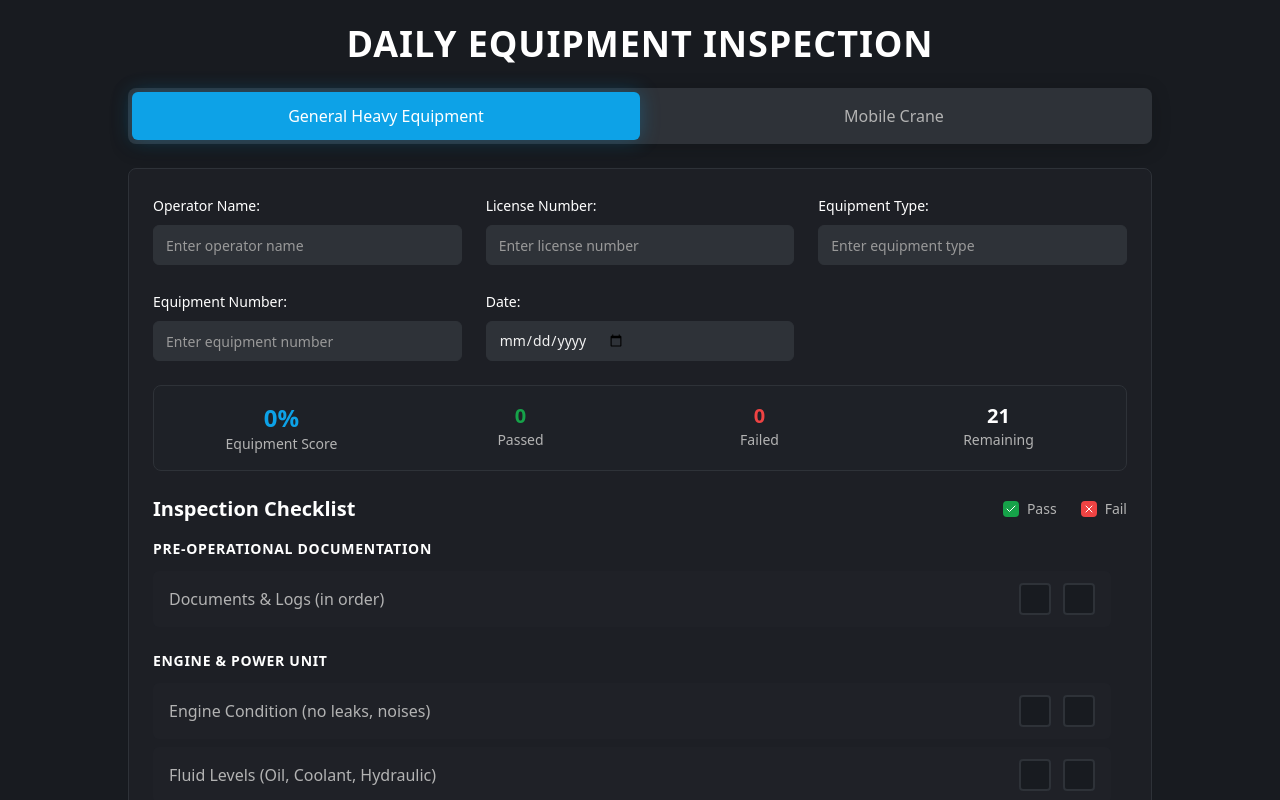
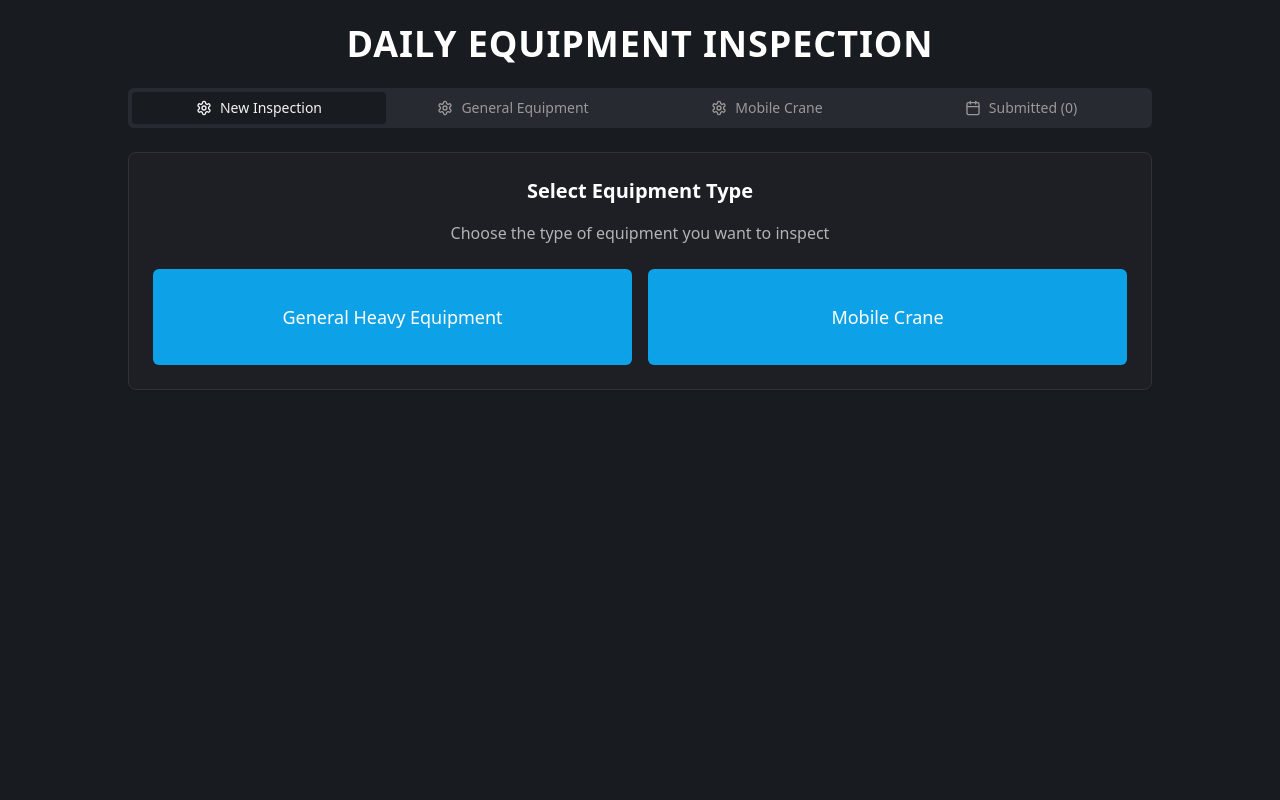
Before and after one commit to s6ft256/rig-inspect-ui, a React (Vite) app: page / in a window 1280 px wide. Shown: the top 800 px of the page. Built offline with nearby package versions, Linux system fonts and the light colour scheme.

Commit message:
Add submitted checklist tab
Add a new tab to the navigation for viewing submitted checklists.

```diff
--- a/src/components/equipment-checklist.tsx
+++ b/src/components/equipment-checklist.tsx
@@ -4,8 +4,9 @@ import { Input } from "@/components/ui/input";
 import { Label } from "@/components/ui/label";
 import { Button } from "@/components/ui/button";
 import { ScrollArea } from "@/components/ui/scroll-area";
+import { Tabs, TabsContent, TabsList, TabsTrigger } from "@/components/ui/tabs";
 import { useToast } from "@/hooks/use-toast";
-import { Check, X } from "lucide-react";
+import { Check, X, Calendar, User, Settings } from "lucide-react";
 
 type EquipmentType = "general" | "crane";
 type CheckStatus = "unchecked" | "passed" | "failed";
@@ -19,6 +20,22 @@ interface ChecklistItem {
 interface ChecklistCategory {
   title: string;
   items: ChecklistItem[];
+}
+
+interface SubmittedChecklist {
+  id: string;
+  operatorName: string;
+  licenseNumber: string;
+  equipmentType: string;
+  equipmentNumber: string;
+  date: string;
+  checklistType: "general" | "crane";
+  score: number;
+  passedItems: number;
+  failedItems: number;
+  totalItems: number;
+  categories: ChecklistCategory[];
+  submittedAt: string;
 }
 
 const generalEquipmentChecklist: ChecklistCategory[] = [
@@ -150,6 +167,7 @@ export default function EquipmentChecklist() {
   const [date, setDate] = useState("");
   const [generalChecklist, setGeneralChecklist] = useState(generalEquipmentChecklist);
   const [craneChecklistState, setCraneChecklistState] = useState(craneChecklist);
+  const [submittedChecklists, setSubmittedChecklists] = useState<SubmittedChecklist[]>([]);
   const { toast } = useToast();
 
   const currentChecklist = activeTab === "general" ? generalChecklist : craneChecklistState;
@@ -187,6 +205,41 @@ export default function EquipmentChecklist() {
 
     const { passedItems, failedItems, totalItems, score } = calculateScore();
 
+    // Create submitted checklist record
+    const submittedChecklist: SubmittedChecklist = {
+      id: Date.now().toString(),
+      operatorName,
+      licenseNumber,
+      equipmentType,
+      equipmentNumber,
+      date,
+      checklistType: activeTab,
+      score,
+      passedItems,
+      failedItems,
+      totalItems,
+      categories: currentChecklist,
+      submittedAt: new Date().toISOString()
+    };
+
+    // Add to submitted checklists
+    setSubmittedChecklists(prev => [submittedChecklist, ...prev]);
+
+    // Reset form
+    setEquipmentNumber("");
+    setOperatorName("");
+    setLicenseNumber("");
+    setEquipmentType("");
+    setDate("");
+    setGeneralChecklist(generalEquipmentChecklist.map(category => ({
+      ...category,
+      items: category.items.map(item => ({ ...item, status: "unchecked" as CheckStatus }))
+    })));
+    setCraneChecklistState(craneChecklist.map(category => ({
+      ...category,
+      items: category.items.map(item => ({ ...item, status: "unchecked" as CheckStatus }))
+    })));
+
     toast({
       title: "Report Submitted",
       description: `Inspection complete: ${passedItems} passed, ${failedItems} failed, ${totalItems - passedItems - failedItems} unchecked. Score: ${score}%`,
@@ -203,31 +256,151 @@ export default function EquipmentChecklist() {
           </h1>
         </div>
 
-        {/* Tab Navigation */}
-        <div className="flex mb-6 bg-secondary rounded-lg p-1 shadow-soft">
-          <button
+        <Tabs defaultValue="new-inspection" className="w-full">
+          <TabsList className="grid w-full grid-cols-4 mb-6">
+            <TabsTrigger value="new-inspection" className="flex items-center gap-2">
+              <Settings className="w-4 h-4" />
+              New Inspection
+            </TabsTrigger>
+            <TabsTrigger value="general" className="flex items-center gap-2">
+              <Settings className="w-4 h-4" />
+              General Equipment
+            </TabsTrigger>
+            <TabsTrigger value="crane" className="flex items-center gap-2">
+              <Settings className="w-4 h-4" />
+              Mobile Crane
+            </TabsTrigger>
+            <TabsTrigger value="submitted" className="flex items-center gap-2">
+              <Calendar className="w-4 h-4" />
+              Submitted ({submittedChecklists.length})
+            </TabsTrigger>
+          </TabsList>
+
+          <TabsContent value="new-inspection">
+            <Card className="bg-industrial-card border-border shadow-elevated">
+              <div className="p-6 text-center">
+                <h2 className="text-xl font-semibold text-industrial-white mb-4">Select Equipment Type</h2>
+                <p className="text-industrial-grey mb-6">Choose the type of equipment you want to inspect</p>
+                <div className="grid grid-cols-1 md:grid-cols-2 gap-4">
+                  <Button
                     onClick={() => setActiveTab("general")}
-            className={`flex-1 py-3 px-6 rounded-md font-medium transition-all duration-200 ${
-              activeTab === "general"
-                ? "bg-industrial-blue text-industrial-white shadow-glow-blue"
-                : "text-industrial-grey hover:text-industrial-white"
-            }`}
+                    className="h-24 text-lg bg-industrial-blue hover:bg-industrial-blue/90"
                   >
                     General Heavy Equipment
-          </button>
-          <button
+                  </Button>
+                  <Button
                     onClick={() => setActiveTab("crane")}
-            className={`flex-1 py-3 px-6 rounded-md font-medium transition-all duration-200 ${
-              activeTab === "crane"
-                ? "bg-industrial-blue text-industrial-white shadow-glow-blue"
-                : "text-industrial-grey hover:text-industrial-white"
-            }`}
+                    className="h-24 text-lg bg-industrial-blue hover:bg-industrial-blue/90"
                   >
                     Mobile Crane
-          </button>
+                  </Button>
+                </div>
+              </div>
+            </Card>
+          </TabsContent>
+
+          <TabsContent value="general">
+            {renderInspectionForm("general")}
+          </TabsContent>
+
+          <TabsContent value="crane">
+            {renderInspectionForm("crane")}
+          </TabsContent>
+
+          <TabsContent value="submitted">
+            <Card className="bg-industrial-card border-border shadow-elevated">
+              <div className="p-6">
+                <div className="flex items-center gap-2 mb-6">
+                  <Calendar className="w-6 h-6 text-industrial-blue" />
+                  <h2 className="text-xl font-semibold text-industrial-white">
+                    Submitted Checklists ({submittedChecklists.length})
+                  </h2>
                 </div>
 
-        {/* Main Form Card */}
+                {submittedChecklists.length === 0 ? (
+                  <div className="text-center py-12">
+                    <Calendar className="w-16 h-16 text-industrial-grey mx-auto mb-4 opacity-50" />
+                    <p className="text-industrial-grey text-lg">No submitted checklists yet</p>
+                    <p className="text-industrial-grey/70 text-sm mt-2">Complete an inspection to see it here</p>
+                  </div>
+                ) : (
+                  <ScrollArea className="h-96">
+                    <div className="space-y-4">
+                      {submittedChecklists.map((checklist) => (
+                        <div key={checklist.id} className="p-4 bg-muted/30 rounded-lg border border-border">
+                          <div className="flex flex-col md:flex-row md:items-center justify-between gap-4">
+                            <div className="space-y-2">
+                              <div className="flex items-center gap-2">
+                                <User className="w-4 h-4 text-industrial-blue" />
+                                <span className="font-medium text-industrial-white">{checklist.operatorName}</span>
+                                <span className="text-industrial-grey">({checklist.licenseNumber})</span>
+                              </div>
+                              <div className="text-sm text-industrial-grey space-y-1">
+                                <div>{checklist.equipmentType} - #{checklist.equipmentNumber}</div>
+                                <div className="flex items-center gap-2">
+                                  <span>Date: {checklist.date}</span>
+                                  <span>•</span>
+                                  <span>Type: {checklist.checklistType === "general" ? "General Equipment" : "Mobile Crane"}</span>
+                                </div>
+                                <div>Submitted: {new Date(checklist.submittedAt).toLocaleDateString()} at {new Date(checklist.submittedAt).toLocaleTimeString()}</div>
+                              </div>
+                            </div>
+                            <div className="flex items-center gap-4">
+                              <div className="text-center">
+                                <div className={`text-2xl font-bold ${checklist.score >= 80 ? 'text-industrial-green' : checklist.score >= 60 ? 'text-yellow-500' : 'text-destructive'}`}>
+                                  {checklist.score}%
+                                </div>
+                                <div className="text-xs text-industrial-grey">Score</div>
+                              </div>
+                              <div className="text-center">
+                                <div className="text-lg font-semibold text-industrial-green">{checklist.passedItems}</div>
+                                <div className="text-xs text-industrial-grey">Passed</div>
+                              </div>
+                              <div className="text-center">
+                                <div className="text-lg font-semibold text-destructive">{checklist.failedItems}</div>
+                                <div className="text-xs text-industrial-grey">Failed</div>
+                              </div>
+                            </div>
+                          </div>
+                        </div>
+                      ))}
+                    </div>
+                  </ScrollArea>
+                )}
+              </div>
+            </Card>
+          </TabsContent>
+        </Tabs>
+      </div>
+    </div>
+  );
+
+  function renderInspectionForm(type: EquipmentType) {
+    const checklist = type === "general" ? generalChecklist : craneChecklistState;
+    const setChecklist = type === "general" ? setGeneralChecklist : setCraneChecklistState;
+
+    const handleStatusChange = (categoryIndex: number, itemIndex: number, newStatus: CheckStatus) => {
+      const newChecklist = [...checklist];
+      newChecklist[categoryIndex].items[itemIndex].status = newStatus;
+      setChecklist(newChecklist);
+    };
+
+    const calculateScore = () => {
+      const totalItems = checklist.reduce((acc, category) => acc + category.items.length, 0);
+      const passedItems = checklist.reduce((acc, category) =>
+        acc + category.items.filter(item => item.status === "passed").length, 0
+      );
+      const failedItems = checklist.reduce((acc, category) =>
+        acc + category.items.filter(item => item.status === "failed").length, 0
+      );
+      const checkedItems = passedItems + failedItems;
+      const score = checkedItems > 0 ? Math.round((passedItems / checkedItems) * 100) : 0;
+
+      return { totalItems, passedItems, failedItems, checkedItems, score };
+    };
+
+    return (
+
       <Card className="bg-industrial-card border-border shadow-elevated">
         <div className="p-6">
           {/* Input Fields */}
@@ -320,7 +493,7 @@ export default function EquipmentChecklist() {
           <div className="mb-6">
             <div className="flex items-center justify-between mb-4">
               <h2 className="text-xl font-semibold text-industrial-white">
-                  Inspection Checklist
+                Inspection Checklist - {type === "general" ? "General Equipment" : "Mobile Crane"}
               </h2>
               <div className="flex items-center gap-6 text-sm text-industrial-grey">
                 <div className="flex items-center gap-2">
@@ -340,7 +513,7 @@ export default function EquipmentChecklist() {
 
             <ScrollArea className="h-96 pr-4">
               <div className="space-y-6">
-                  {currentChecklist.map((category, categoryIndex) => (
+                {checklist.map((category, categoryIndex) => (
                   <div key={category.title} className="space-y-3">
                     <h3 className="text-industrial-white font-semibold text-sm uppercase tracking-wider">
                       {category.title}
@@ -379,7 +552,11 @@ export default function EquipmentChecklist() {
           {/* Submit Button */}
           <div className="flex justify-center">
             <Button
-                onClick={handleSubmit}
+              onClick={() => {
+                // Set the activeTab to match the current form type
+                setActiveTab(type);
+                handleSubmit();
+              }}
               className="bg-industrial-green hover:bg-industrial-green/90 text-white font-semibold py-3 px-8 text-lg shadow-elevated"
               size="lg"
             >
@@ -388,7 +565,6 @@ export default function EquipmentChecklist() {
           </div>
         </div>
       </Card>
-      </div>
-    </div>
     );
   }
+}
```
Also changed, not shown: 1 other file (tests, documents, lock files or other folders). Lines whose indentation alone changed are shown as unchanged.
